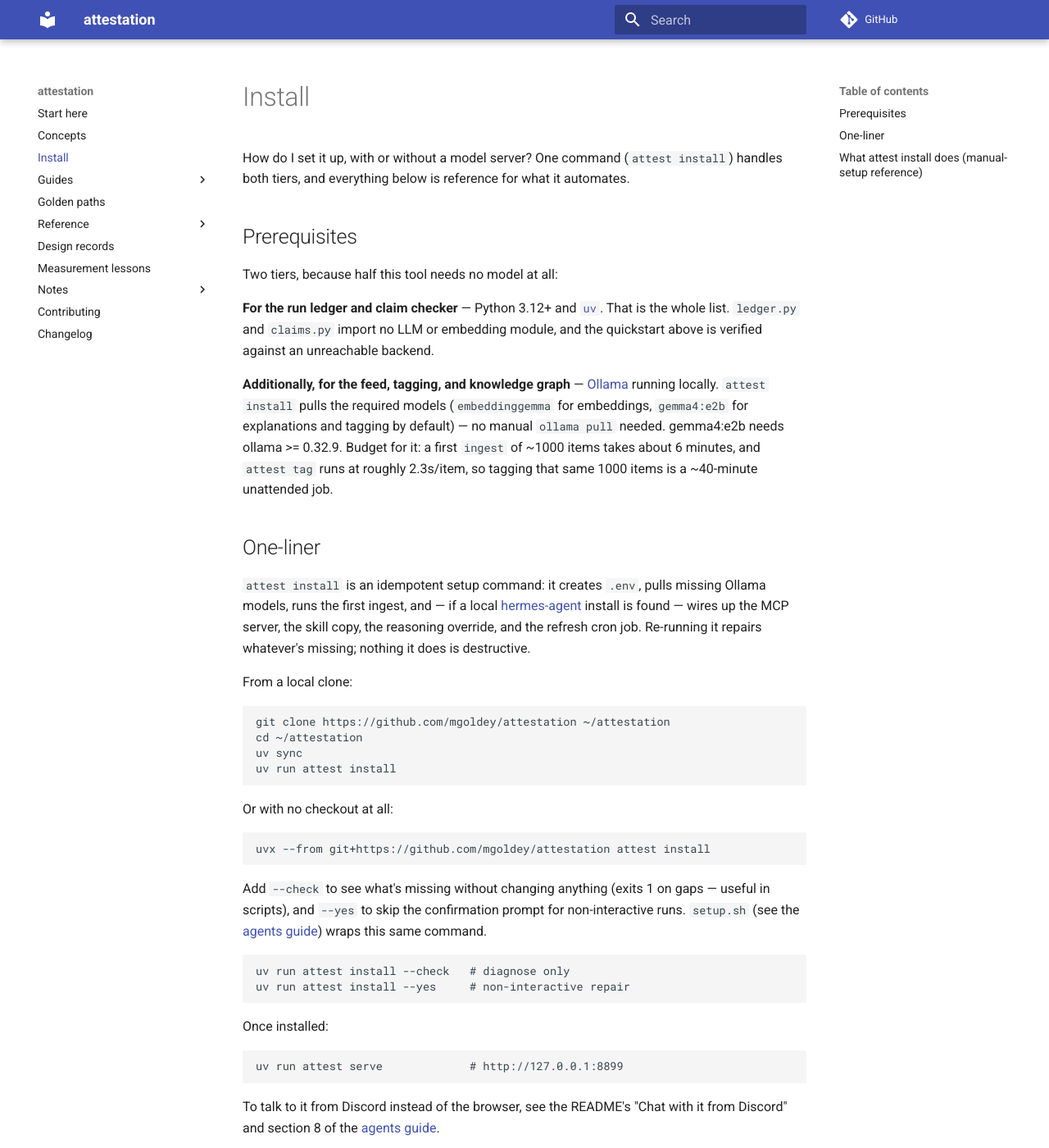
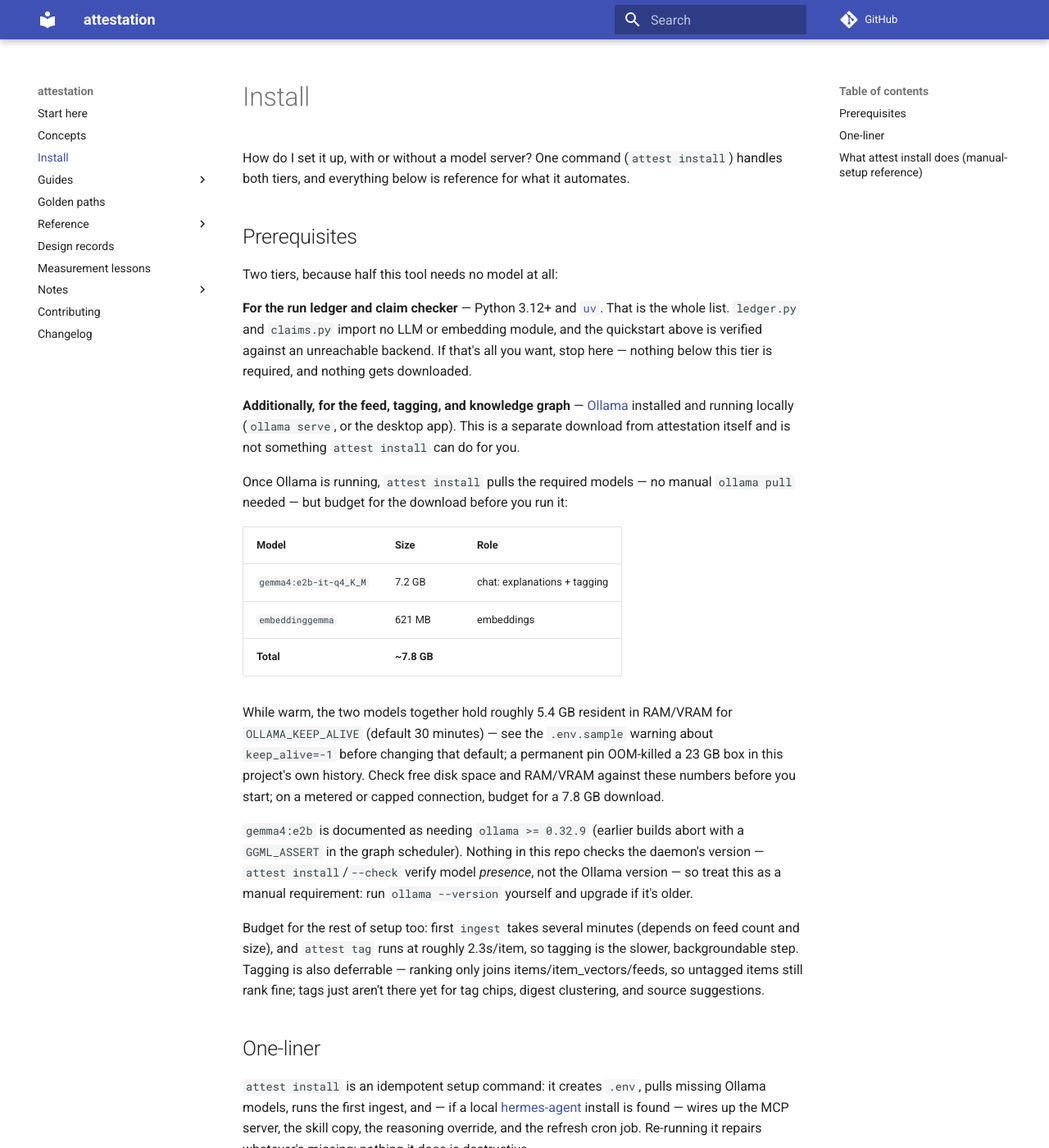
Before and after one commit to mgoldey/attestation, an MkDocs documentation site: the page built from docs/guides/install.md, in a window 1280 px wide and 1400 px high. Shown: the whole window at 82% size. Built offline with MkDocs 1.6.1 and Material for MkDocs 9.7.7, drawn with Linux system fonts in a browser that asks for light colours; comment, search, counter and statistics services are not loaded.

Commit message:
`--check` stops failing a self-hoster over agent wiring, and the install cost is disclosed
THE DOCTOR: on a clean HOME with no hermes binary, `attest install --check`
reported BROKEN for `skill_copy` and so exited 1, even though the other three
agent-wiring steps already degraded to SKIPPED via `_find_agent_binary()`.
`step_skill_copy` never took an `agent` parameter and always ran. It now skips
without one, matching its three siblings, so a user who wants only the local
feed and ledger gets a clean exit. Verified both ways: with no agent and a
seeded database `--check` exits 0; with an empty database only `first_data` is
BROKEN and it exits 1, which is a real local gap and should fail.

A premise I was given for this work turned out to be FALSE and is recorded
here rather than quietly dropped: `--check` was said to create `~/.hermes/`
because a `mkdir` preceded the check guard. It does not -- the guard is
correctly ordered, as are all four other mutation sites. The `~/.hermes/`
creation came from invoking the real `hermes` binary during read-only
`hermes mcp list`/`cron list` calls. Reproduced with a no-op stub: zero
mutation. The regression test was added anyway, snapshotting the whole fake
home tree before and after, since it would catch the bug the premise
described including an empty-directory variant a file listing would miss.

THE DISCLOSURE: install.md said models "are pulled for you" with no size.
MEASURED: gemma4:e2b-it-q4_K_M 7.2 GB + embeddinggemma 621 MB = ~7.8 GB of
download, ~5.4 GB held resident while warm. Ollama is now named as a separate
prerequisite with its download link, and the no-model tier is stated FIRST --
the run ledger and claim checker need neither, reproduced from a clean clone
with the backend unreachable in 2.2s, so a reader who only wants provenance
can skip the 7.8 GB entirely. The documented `ollama >= 0.32.9` floor is
marked as a manual requirement, because nothing in this repo checks it.

`.python-version` pins `3.12.12`, the exact patch, not a bare `3.12`. A bare
minor version is a lookup, not a pin: uv resolved it to a local pyenv 3.12.4
built without loadable sqlite extensions, which broke every command while
passing CI. uv-managed 3.12.12 and 3.13.11 both have the support; this keeps
CI's 3.12 leg honest.

Co-Authored-By: Claude Opus 5 (1M context) <noreply@anthropic.com>

````diff
--- a/docs/guides/install.md
+++ b/docs/guides/install.md
@@ -11,15 +11,42 @@ Two tiers, because half this tool needs no model at all:
 **For the run ledger and claim checker** — Python 3.12+ and
 [`uv`](https://docs.astral.sh/uv/). That is the whole list. `ledger.py` and
 `claims.py` import no LLM or embedding module, and the quickstart above is
-verified against an unreachable backend.
+verified against an unreachable backend. If that's all you want, stop here —
+nothing below this tier is required, and nothing gets downloaded.
 
 **Additionally, for the feed, tagging, and knowledge graph** —
-[Ollama](https://ollama.com) running locally. `attest install` pulls the
-required models (`embeddinggemma` for embeddings, `gemma4:e2b` for
-explanations and tagging by default) — no manual `ollama pull` needed.
-gemma4:e2b needs ollama >= 0.32.9. Budget for it: a first `ingest` of ~1000
-items takes about 6 minutes, and `attest tag` runs at roughly 2.3s/item, so
-tagging that same 1000 items is a ~40-minute unattended job.
+[Ollama](https://ollama.com/download) installed and running locally
+(`ollama serve`, or the desktop app). This is a separate download from
+attestation itself and is not something `attest install` can do for you.
+
+Once Ollama is running, `attest install` pulls the required models — no
+manual `ollama pull` needed — but budget for the download before you run it:
+
+| Model | Size | Role |
+|-------|------|------|
+| `gemma4:e2b-it-q4_K_M` | 7.2 GB | chat: explanations + tagging |
+| `embeddinggemma` | 621 MB | embeddings |
+| **Total** | **~7.8 GB** | |
+
+While warm, the two models together hold roughly 5.4 GB resident in
+RAM/VRAM for `OLLAMA_KEEP_ALIVE` (default 30 minutes) — see the `.env.sample`
+warning about `keep_alive=-1` before changing that default; a permanent pin
+OOM-killed a 23 GB box in this project's own history. Check free disk space
+and RAM/VRAM against these numbers before you start; on a metered or
+capped connection, budget for a 7.8 GB download.
+
+`gemma4:e2b` is documented as needing `ollama >= 0.32.9` (earlier builds
+abort with a `GGML_ASSERT` in the graph scheduler). Nothing in this repo
+checks the daemon's version — `attest install`/`--check` verify model
+*presence*, not the Ollama version — so treat this as a manual requirement:
+run `ollama --version` yourself and upgrade if it's older.
+
+Budget for the rest of setup too: first `ingest` takes several minutes
+(depends on feed count and size), and `attest tag` runs at roughly
+2.3s/item, so tagging is the slower, backgroundable step. Tagging is also
+deferrable — ranking only joins items/item_vectors/feeds, so untagged items
+still rank fine; tags just aren't there yet for tag chips, digest
+clustering, and source suggestions.
 
 ## One-liner
 
@@ -90,8 +117,8 @@ under the hood, or if you'd rather configure a piece yourself.
 #### Models
 
 ```bash
-ollama pull embeddinggemma        # 256-dim embeddings (required)
-ollama pull gemma4:e2b-it-q4_K_M  # chat model for explanations + tagging
+ollama pull embeddinggemma        # 621 MB, 256-dim embeddings (required)
+ollama pull gemma4:e2b-it-q4_K_M  # 7.2 GB, chat model for explanations + tagging
 ```
 
 The default chat model is `gemma4:e2b-it-q4_K_M`; set `CHAT_MODEL` to
````
Also changed, not shown: README.md (+6 -3 lines), 6 other files.
